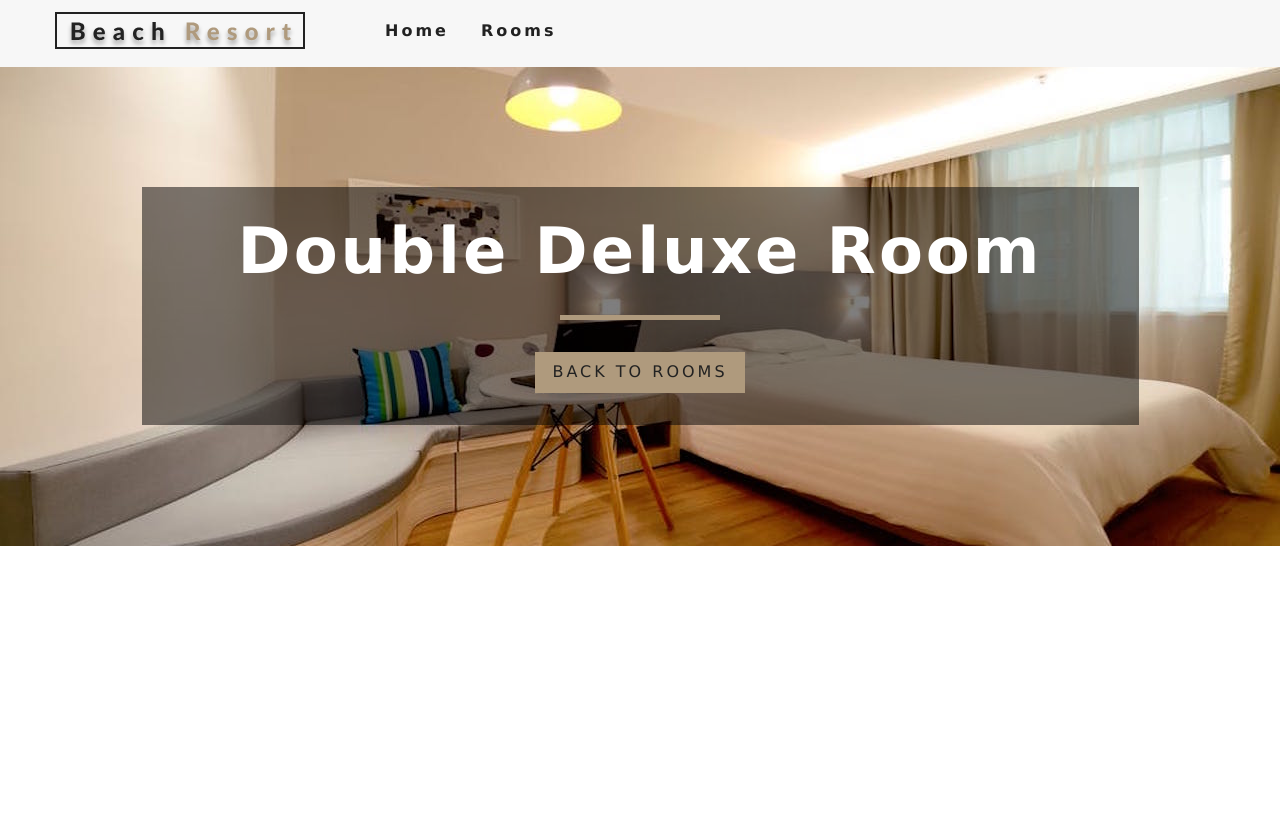
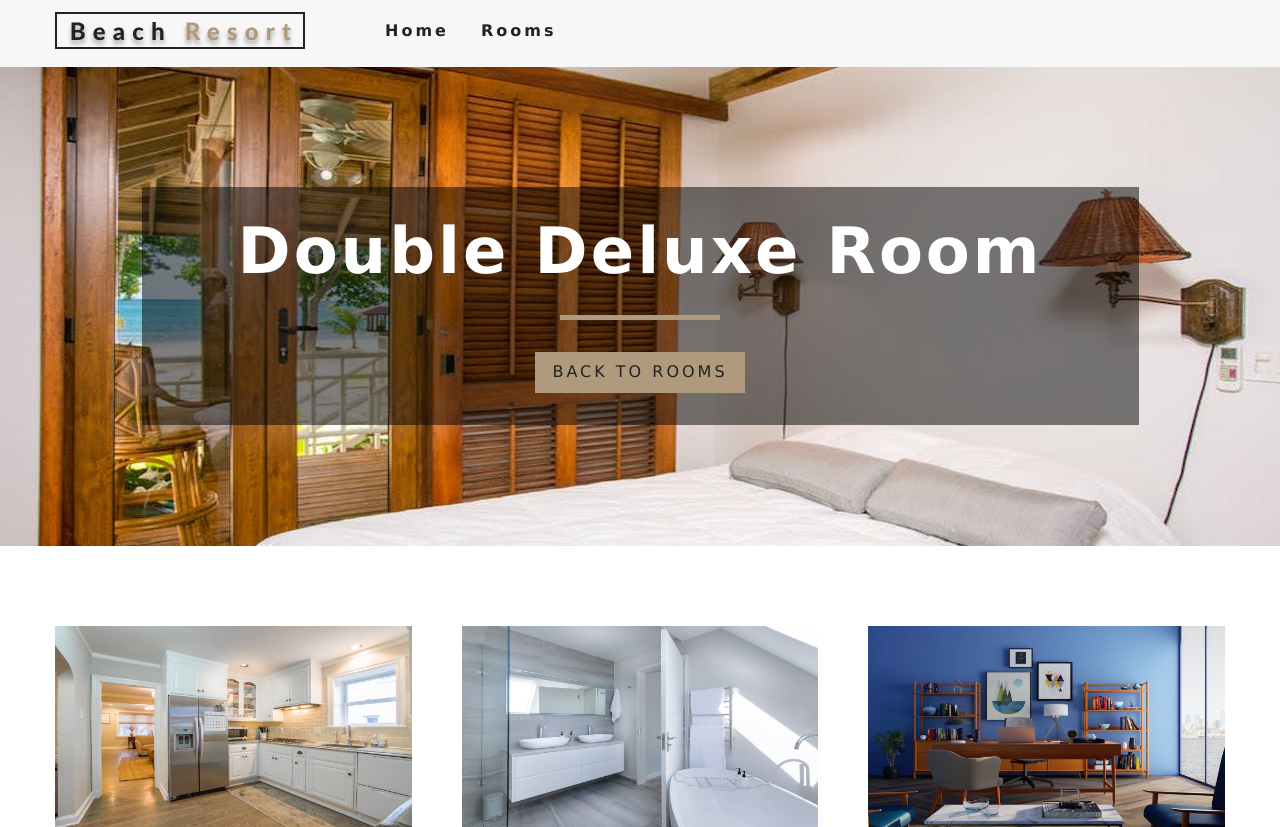
Before and after one commit to willypark22/hotel-reservation-react, a React (Create React App) app: page /rooms/double-deluxe in a window 1280 px wide. Before the commit the page ends 800 px from the top, so only its background shows below. Built offline with nearby package versions, Linux system fonts and the light colour scheme.

Commit message:
Started working on single room pages

```diff
--- a/package.json
+++ b/package.json
@@ -11,6 +11,7 @@
     "react-icons": "^4.2.0",
     "react-router-dom": "^5.2.0",
     "react-scripts": "4.0.3",
+    "styled-components": "^5.2.1",
     "web-vitals": "^1.1.1"
   },
   "scripts": {
--- /dev/null
+++ b/src/components/StyledHero.js
@@ -0,0 +1,12 @@
+import styled from 'styled-components';
+import defaultImg from '../images/room-1.jpeg';
+
+const StyleHero = styled.header`
+    min-height: 60vh;
+    background: url(${props => props.image ? props.image : defaultImg}) center/cover no-repeat;
+    display: flex;
+    align-items: center;
+    justify-content: center;
+`
+
+export default StyleHero;
--- a/src/pages/SingleRoom.js
+++ b/src/pages/SingleRoom.js
@@ -4,6 +4,7 @@ import Hero from '../components/Hero';
 import Banner from '../components/Banner';
 import { Link, useHistory, useLocation, useRouteMatch } from 'react-router-dom';
 import { RoomContext } from '../context';
+import StyledHero from '../components/StyledHero';
 
 const SingleRoom = () => {
     const history = useHistory();
@@ -31,16 +32,27 @@ const SingleRoom = () => {
     }
 
     const {name, description, capacity, size, price, extras, breakfast, pets, images} = room;
-
+    const [mainImg, ...defaultImg] = images;
 
     return (
-        <Hero hero='roomsHero'>
-            <Banner title={`${name} room`}>
-                <Link to="/rooms" className="btn-primary">
-                    back to rooms
-                </Link>
-            </Banner>
-        </Hero>
+        <>
+            <StyledHero image={mainImg}>
+                <Banner title={`${name} room`}>
+                    <Link to="/rooms" className="btn-primary">
+                        back to rooms
+                    </Link>
+                </Banner>
+            </StyledHero>
+            <section className="single-room">
+                <div className="single-room-images">
+                    {
+                        defaultImg.map((item, index) => (
+                            <img key={index} src={item} alt={name} />
+                        ))
+                    }
+                </div>
+            </section>
+        </>
     )
 }
 
```
Also changed, not shown: 1 other file (tests, documents, lock files or other folders).
